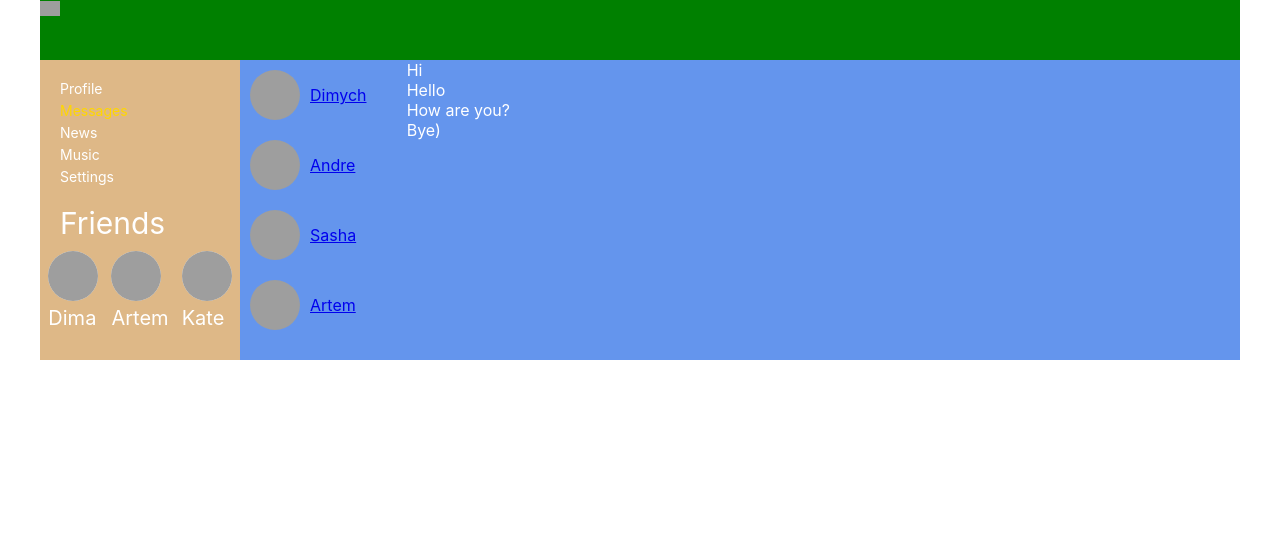
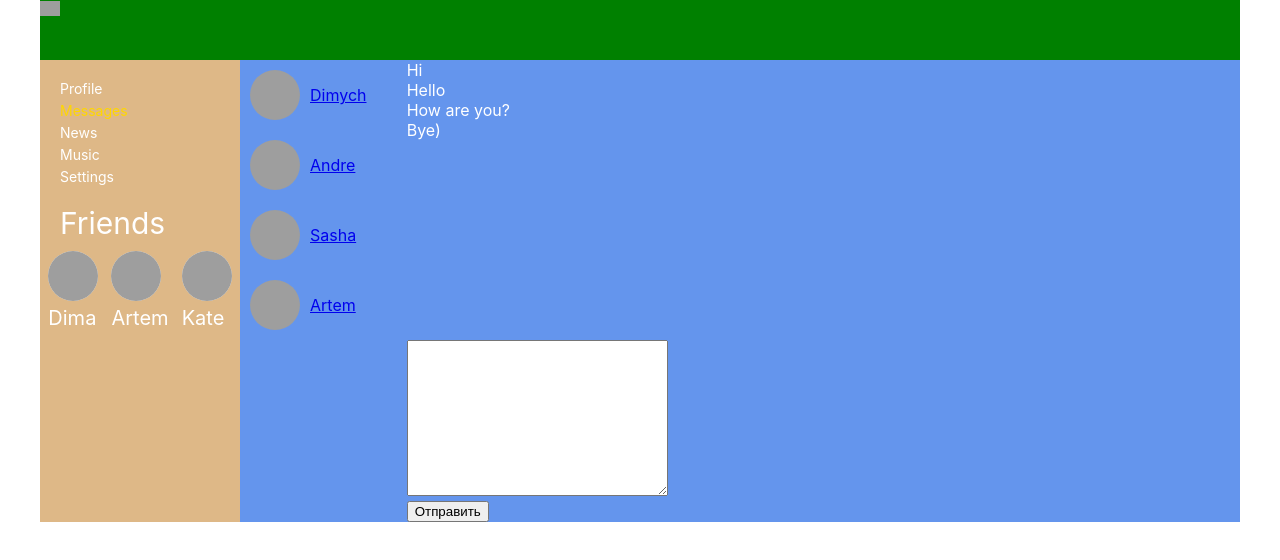
Before and after one commit to Crash2410/Social-Network, a React (Create React App) app: page /dialogs in a window 1280 px wide. Shown: the top 560 px of the page. Built offline with nearby package versions, Linux system fonts and the light colour scheme; grey boxes are pictures that could not be loaded.

Commit message:
прокидование callback через props

```diff
--- a/src/App.js
+++ b/src/App.js
@@ -20,7 +20,7 @@ function App(props) {
         <Sidebar state = {props.state.sidebar}/>
         <div className='app-wrapper-content'>
           <Route path='/dialogs' render={() => <Dialogs state={props.state.dialogsPage} />} />
-          <Route path='/profile' render={() => <Profile state={props.state.profilePage} />} />
+          <Route path='/profile' render={() => <Profile state={props.state.profilePage} addPost = {props.addPost} />} />
           <Route path='/news' render={() => <News />} />
           <Route path='/music' render={() => <Music />} />
           <Route path='/settings' render={() => <Settings />} />
--- a/src/components/Dialogs/DialogItem/DialogItem.module.css
+++ b/src/components/Dialogs/DialogItem/DialogItem.module.css
@@ -1,5 +1,6 @@
 .dialogsItems {
     padding: 10px;
+    grid-area: dialogItems;
 }
 
 .dialogsItems .active {
--- a/src/components/Dialogs/Dialogs.jsx
+++ b/src/components/Dialogs/Dialogs.jsx
@@ -8,6 +8,13 @@ const Dialogs = (props) => {
     let dialogsElements = props.state.dialogs.map(dialog => <Dialog state={dialog} />)
     let messagesElements = props.state.messages.map(message => <Message message={message.message} />);
 
+    let newMessageElement = React.createRef();
+
+    let addMessage = () => {
+        let text = newMessageElement.current.value;
+        alert(text);
+    }
+
     return (
         <div className={style.dialogs}>
             <div className={style.dialogsItems}>
@@ -16,6 +23,11 @@ const Dialogs = (props) => {
             <div className={style.messages}>
                 {messagesElements}
             </div>
+            <div className={style.addMessage}>
+                <textarea ref={newMessageElement} name="" id="" cols="30" rows="10"></textarea>
+                <br />
+                <button onClick={addMessage}>Отправить</button>
+            </div>
         </div>
     );
 
--- a/src/components/Dialogs/Dialogs.module.css
+++ b/src/components/Dialogs/Dialogs.module.css
@@ -1,8 +1,17 @@
 .dialogs {
     display: grid;
     grid-template-columns: 2fr 10fr;
+    grid-template-rows: 1fr;
+    grid-template-areas:
+    "dialogItems messages"
+    "none addMessage";
+}
+.addMessage{
+    grid-area: addMessage;
 }
 
 
 
+
+
 .dialog {}
--- a/src/components/Dialogs/Message/Message.module.css
+++ b/src/components/Dialogs/Message/Message.module.css
@@ -1,5 +1,6 @@
 .messages {
     padding: 10px;
+    grid-area: messages;
 }
 
 .message {
--- a/src/components/Profile/MyPosts/MyPosts.jsx
+++ b/src/components/Profile/MyPosts/MyPosts.jsx
@@ -9,8 +9,9 @@ const MyPosts = (props) => {
     let newPostElement = React.createRef();
 
     let addPost = () => {
+        debugger;
         let text = newPostElement.current.value;
-        alert(text);
+        props.addPost(text);
     }
 
     return (
--- a/src/components/Profile/Profile.jsx
+++ b/src/components/Profile/Profile.jsx
@@ -6,7 +6,7 @@ const Profile = (props) => {
   return (
     <div>
       <ProfileInfo />
-      <MyPosts posts={props.state.posts}/>
+      <MyPosts posts={props.state.posts} addPost={props.addPost} />
     </div>
   );
 }
--- a/src/index.js
+++ b/src/index.js
@@ -4,10 +4,12 @@ import './index.css';
 import App from './App';
 import reportWebVitals from './reportWebVitals';
 import state from './redux/state';
+import {addPost} from './redux/state';
+
 
 ReactDOM.render(
   <React.StrictMode>
-    <App state = {state} />
+    <App state = {state} addPost = {addPost} />
   </React.StrictMode>,
   document.getElementById('root')
 );
--- a/src/redux/state.js
+++ b/src/redux/state.js
@@ -79,4 +79,14 @@ let state = {
 
 }
 
+export let addPost = (postMessage) => {
+    debugger;
+    let newPost = {
+        id: 4,
+        message: postMessage,
+        countLikes: 0
+    }
+    state.profilePage.posts.push(newPost)
+}
+
 export default state;
```
